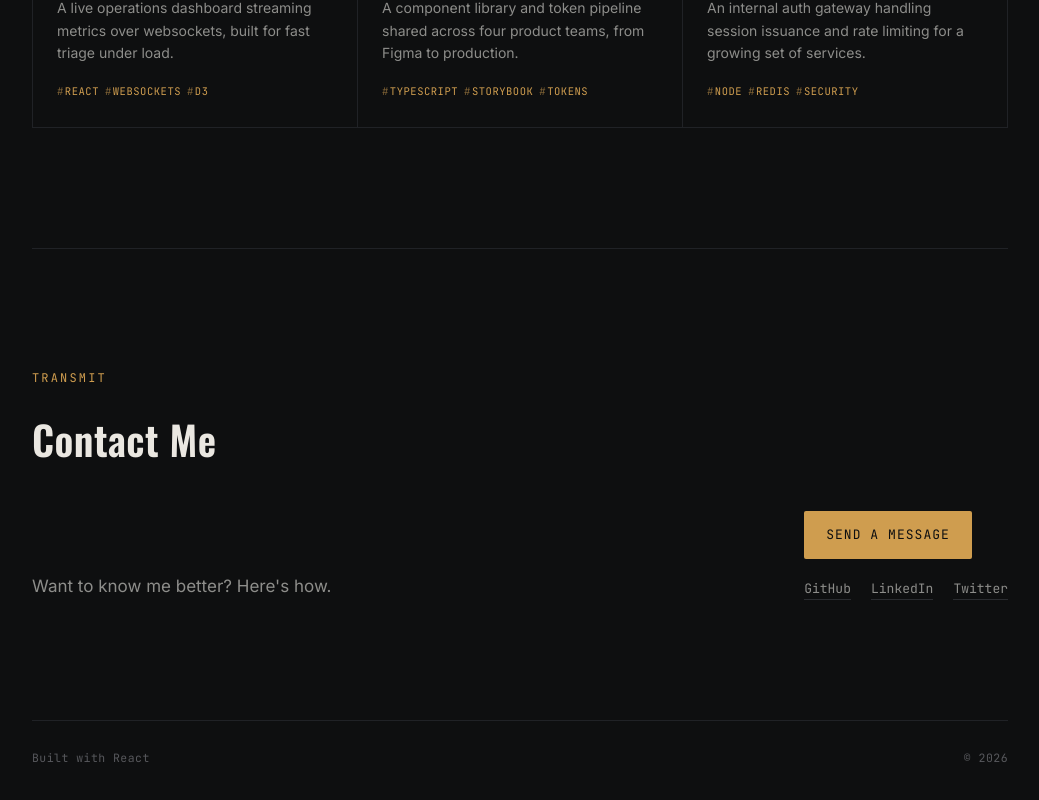
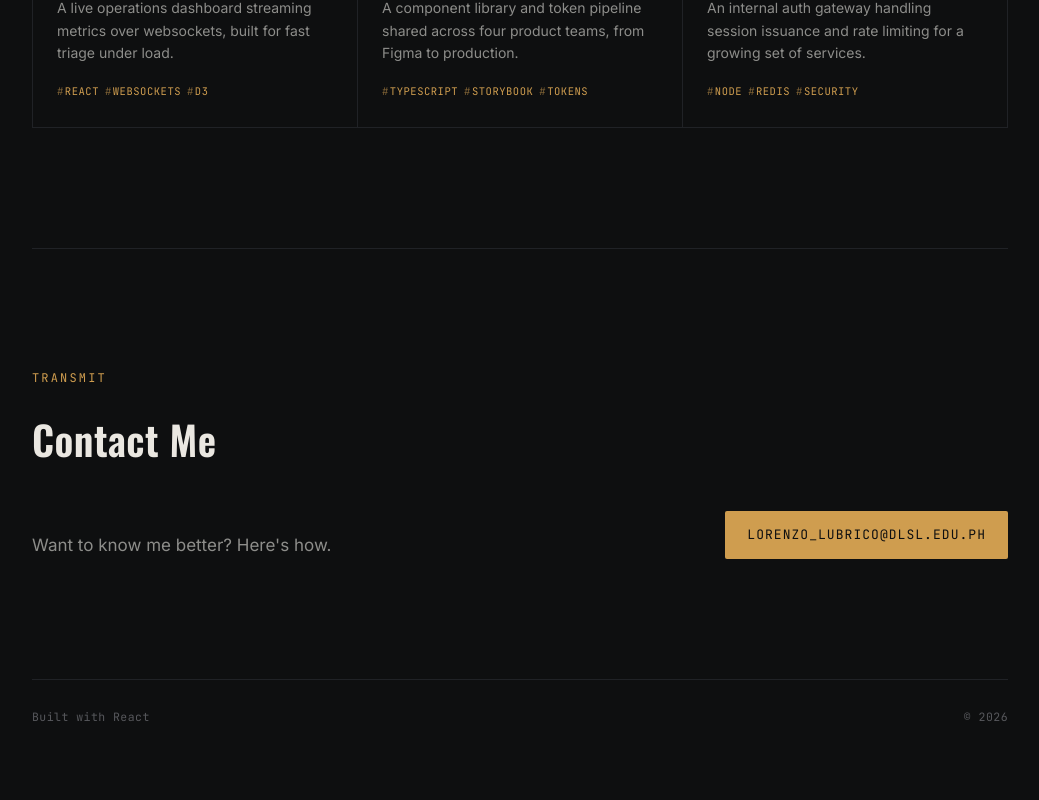
Before and after one commit to Erith1/React-Portfolio, a React (Vite) app: page / in a window 1280 px wide. Shown: the part 1952-2752 px from the top of the page, without its empty margins (120-1159 px from the left). After the commit the page ends 2719 px from the top, so only its background shows below. Built offline with nearby package versions, Linux system fonts and the light colour scheme.

Commit message:
Cleaning about me

```diff
--- a/src/App.tsx
+++ b/src/App.tsx
@@ -127,7 +127,7 @@ function App() {
               </p>
             </div>
 
-
+            {/* The Framed Image */}
             <div className="about__image-wrapper">
               <img
                 src="7f629a6b-f279-4140-a007-8742662bbaef.jpg"
@@ -167,12 +167,7 @@ function App() {
               Want to know me better? Here's how.
             </p>
             <div className="contact__actions">
-              <a className="btn--brass" href="mailto:hello@example.com">Send a message</a>
-              <ul className="contact__socials">
-                <li><a href="#">GitHub</a></li>
-                <li><a href="#">LinkedIn</a></li>
-                <li><a href="#">Twitter</a></li>
-              </ul>
+              <a className="btn--brass" href="mailto:lorenzo_lubrico@dlsl.edu.ph">lorenzo_lubrico@dlsl.edu.ph</a>
             </div>
           </div>
         </section>
```
